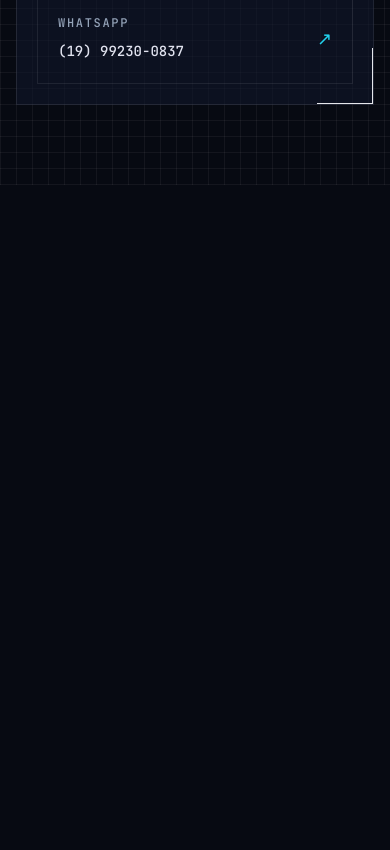
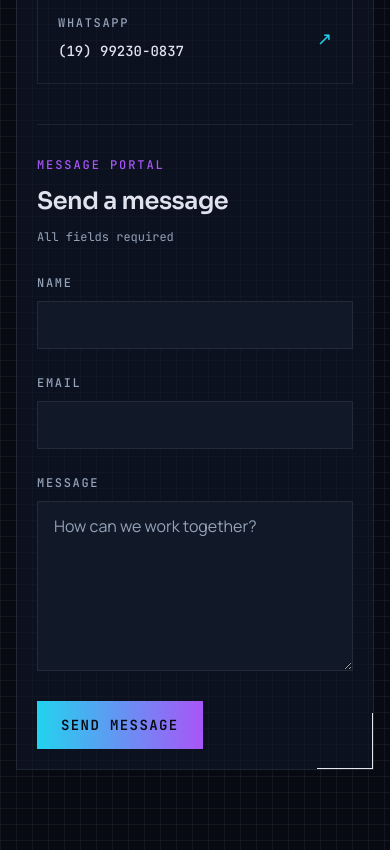
Before and after one commit to luispellis/nexus-portfolio, a Next.js app in the folder frontend/: page / in a window 390 px wide. Shown: the part 8040-8890 px from the top of the page. Before the commit the page ends 8225 px from the top, so only its background shows below. Built offline with nearby package versions, Linux system fonts and the light colour scheme.

Commit message:
feat: integrate contact form with backend

```diff
--- a/frontend/src/components/sections/Contact.tsx
+++ b/frontend/src/components/sections/Contact.tsx
@@ -1,4 +1,5 @@
 import { SiteContainer } from "@/components/layout/SiteContainer";
+import { ContactForm } from "@/components/sections/ContactForm";
 
 type ContactChannel = {
   label: string;
@@ -97,6 +98,7 @@ export function Contact() {
                 <ContactChannelLink channel={channel} key={channel.label} />
               ))}
             </div>
+            <ContactForm />
           </div>
         </div>
       </SiteContainer>
--- /dev/null
+++ b/frontend/src/components/sections/ContactForm.tsx
@@ -0,0 +1,178 @@
+"use client";
+
+import { FormEvent, useState } from "react";
+
+import { type ContactMessage, sendContactMessage } from "@/lib/contact";
+
+type FormStatus = "idle" | "submitting" | "success" | "validation-error" | "delivery-error" | "network-error" | "unexpected-error";
+type FieldErrors = Partial<Record<keyof ContactMessage, string>>;
+
+const initialValues: ContactMessage = { name: "", email: "", message: "" };
+
+const statusMessages: Partial<Record<FormStatus, string>> = {
+  success: "Message sent successfully. Thank you for reaching out.",
+  "validation-error": "Please review the highlighted fields and try again.",
+  "delivery-error": "Message delivery is unavailable right now. Please try again or use a direct contact channel.",
+  "network-error": "Unable to reach the contact service. Please check your connection and try again, or use a direct contact channel.",
+  "unexpected-error": "Unable to send your message right now. Please try again or use a direct contact channel.",
+};
+
+export function ContactForm() {
+  const [values, setValues] = useState<ContactMessage>(initialValues);
+  const [fieldErrors, setFieldErrors] = useState<FieldErrors>({});
+  const [status, setStatus] = useState<FormStatus>("idle");
+
+  const isSubmitting = status === "submitting";
+  const statusMessage = statusMessages[status];
+
+  function updateField(field: keyof ContactMessage, value: string) {
+    setValues((currentValues) => ({ ...currentValues, [field]: value }));
+    setFieldErrors((currentErrors) => ({ ...currentErrors, [field]: undefined }));
+    if (status !== "idle" && status !== "submitting") {
+      setStatus("idle");
+    }
+  }
+
+  async function handleSubmit(event: FormEvent<HTMLFormElement>) {
+    event.preventDefault();
+    if (isSubmitting) {
+      return;
+    }
+
+    setStatus("submitting");
+    setFieldErrors({});
+
+    const result = await sendContactMessage(values);
+    if (result.kind === "success") {
+      setValues(initialValues);
+      setStatus("success");
+      return;
+    }
+
+    if (result.kind === "validation-error") {
+      setFieldErrors(result.fieldErrors);
+    }
+    setStatus(result.kind);
+  }
+
+  return (
+    <form aria-busy={isSubmitting} className="mt-10 border-t border-card pt-8" onSubmit={handleSubmit}>
+      <div className="flex flex-wrap items-baseline justify-between gap-3">
+        <div>
+          <p className="font-mono text-xs font-medium uppercase tracking-[0.16em] text-purple">Message portal</p>
+          <h3 className="mt-3 font-display text-2xl font-semibold tracking-[-0.02em] text-foreground">Send a message</h3>
+        </div>
+        <p className="font-mono text-xs text-muted">All fields required</p>
+      </div>
+
+      <div className="mt-6 grid gap-5 sm:grid-cols-2">
+        <FormField
+          autoComplete="name"
+          error={fieldErrors.name}
+          id="contact-name"
+          label="Name"
+          maxLength={100}
+          onChange={(value) => updateField("name", value)}
+          disabled={isSubmitting}
+          value={values.name}
+        />
+        <FormField
+          autoComplete="email"
+          error={fieldErrors.email}
+          id="contact-email"
+          label="Email"
+          maxLength={254}
+          onChange={(value) => updateField("email", value)}
+          disabled={isSubmitting}
+          type="email"
+          value={values.email}
+        />
+      </div>
+
+      <div className="mt-5">
+        <label className="font-mono text-xs font-medium uppercase tracking-[0.14em] text-muted" htmlFor="contact-message">
+          Message
+        </label>
+        <textarea
+          aria-describedby={fieldErrors.message ? "contact-message-error" : undefined}
+          aria-invalid={Boolean(fieldErrors.message)}
+          className="mt-2 min-h-36 w-full resize-y border border-card bg-elevated px-4 py-3 text-base leading-6 text-foreground outline-none transition-colors placeholder:text-muted focus:border-cyan focus-visible:ring-2 focus-visible:ring-cyan/50 disabled:cursor-not-allowed disabled:opacity-70"
+          disabled={isSubmitting}
+          id="contact-message"
+          maxLength={4000}
+          minLength={10}
+          name="message"
+          onChange={(event) => updateField("message", event.target.value)}
+          placeholder="How can we work together?"
+          required
+          rows={6}
+          value={values.message}
+        />
+        <FieldError id="contact-message-error" message={fieldErrors.message} />
+      </div>
+
+      {statusMessage ? (
+        <p
+          aria-live="polite"
+          className={`mt-5 border-l-2 px-4 py-3 text-sm leading-6 ${status === "success" ? "border-success bg-success/10 text-foreground" : "border-red-400 bg-red-950/30 text-foreground"}`}
+          role={status === "success" ? "status" : "alert"}
+        >
+          {statusMessage}
+        </p>
+      ) : null}
+
+      <button
+        className="mt-6 inline-flex min-h-12 items-center justify-center bg-gradient-to-r from-cyan to-purple px-6 font-mono text-sm font-semibold uppercase tracking-[0.1em] text-base transition-opacity hover:opacity-90 focus-visible:outline focus-visible:outline-2 focus-visible:outline-offset-4 focus-visible:outline-cyan disabled:cursor-not-allowed disabled:opacity-60"
+        disabled={isSubmitting}
+        type="submit"
+      >
+        {isSubmitting ? "Sending..." : "Send message"}
+      </button>
+    </form>
+  );
+}
+
+type FormFieldProps = {
+  autoComplete: string;
+  disabled: boolean;
+  error?: string;
+  id: string;
+  label: string;
+  maxLength: number;
+  onChange: (value: string) => void;
+  type?: "email" | "text";
+  value: string;
+};
+
+function FormField({ autoComplete, disabled, error, id, label, maxLength, onChange, type = "text", value }: FormFieldProps) {
+  return (
+    <div className="min-w-0">
+      <label className="font-mono text-xs font-medium uppercase tracking-[0.14em] text-muted" htmlFor={id}>
+        {label}
+      </label>
+      <input
+        aria-describedby={error ? `${id}-error` : undefined}
+        aria-invalid={Boolean(error)}
+        autoComplete={autoComplete}
+        className="mt-2 min-h-12 w-full border border-card bg-elevated px-4 text-base text-foreground outline-none transition-colors placeholder:text-muted focus:border-cyan focus-visible:ring-2 focus-visible:ring-cyan/50 disabled:cursor-not-allowed disabled:opacity-70"
+        disabled={disabled}
+        id={id}
+        maxLength={maxLength}
+        name={id.replace("contact-", "")}
+        onChange={(event) => onChange(event.target.value)}
+        required
+        type={type}
+        value={value}
+      />
+      <FieldError id={`${id}-error`} message={error} />
+    </div>
+  );
+}
+
+function FieldError({ id, message }: { id: string; message?: string }) {
+  return message ? (
+    <p className="mt-2 text-sm leading-5 text-red-200" id={id} role="alert">
+      {message}
+    </p>
+  ) : null;
+}
--- /dev/null
+++ b/frontend/src/lib/contact.ts
@@ -0,0 +1,80 @@
+export type ContactMessage = {
+  name: string;
+  email: string;
+  message: string;
+};
+
+type ContactField = keyof ContactMessage;
+
+export type ContactSubmissionResult =
+  | { kind: "success" }
+  | { kind: "validation-error"; fieldErrors: Partial<Record<ContactField, string>> }
+  | { kind: "delivery-error" }
+  | { kind: "network-error" }
+  | { kind: "unexpected-error" };
+
+type ApiErrorPayload = {
+  code?: unknown;
+  fieldErrors?: unknown;
+};
+
+const contactFields: readonly ContactField[] = ["name", "email", "message"];
+
+function isApiErrorPayload(value: unknown): value is ApiErrorPayload {
+  return typeof value === "object" && value !== null;
+}
+
+function toFieldErrors(value: unknown): Partial<Record<ContactField, string>> {
+  if (typeof value !== "object" || value === null || Array.isArray(value)) {
+    return {};
+  }
+
+  return contactFields.reduce<Partial<Record<ContactField, string>>>((fieldErrors, field) => {
+    const error = (value as Record<string, unknown>)[field];
+    if (typeof error === "string" && error.trim()) {
+      fieldErrors[field] = error;
+    }
+    return fieldErrors;
+  }, {});
+}
+
+async function readErrorPayload(response: Response): Promise<ApiErrorPayload | null> {
+  try {
+    const payload: unknown = await response.json();
+    return isApiErrorPayload(payload) ? payload : null;
+  } catch {
+    return null;
+  }
+}
+
+export async function sendContactMessage(message: ContactMessage): Promise<ContactSubmissionResult> {
+  const apiBaseUrl = process.env.NEXT_PUBLIC_API_BASE_URL?.replace(/\/+$/, "");
+  if (!apiBaseUrl) {
+    return { kind: "unexpected-error" };
+  }
+
+  try {
+    const response = await fetch(`${apiBaseUrl}/contact`, {
+      method: "POST",
+      headers: { "Content-Type": "application/json" },
+      body: JSON.stringify(message),
+    });
+
+    if (response.status === 204) {
+      return { kind: "success" };
+    }
+
+    const errorPayload = await readErrorPayload(response);
+    if (response.status === 400 && errorPayload?.code === "VALIDATION_ERROR") {
+      return { kind: "validation-error", fieldErrors: toFieldErrors(errorPayload.fieldErrors) };
+    }
+
+    if (response.status === 503 && errorPayload?.code === "CONTACT_DELIVERY_FAILED") {
+      return { kind: "delivery-error" };
+    }
+
+    return { kind: "unexpected-error" };
+  } catch {
+    return { kind: "network-error" };
+  }
+}
```
Also changed, not shown: 1 other file (tests, documents, lock files or other folders).
